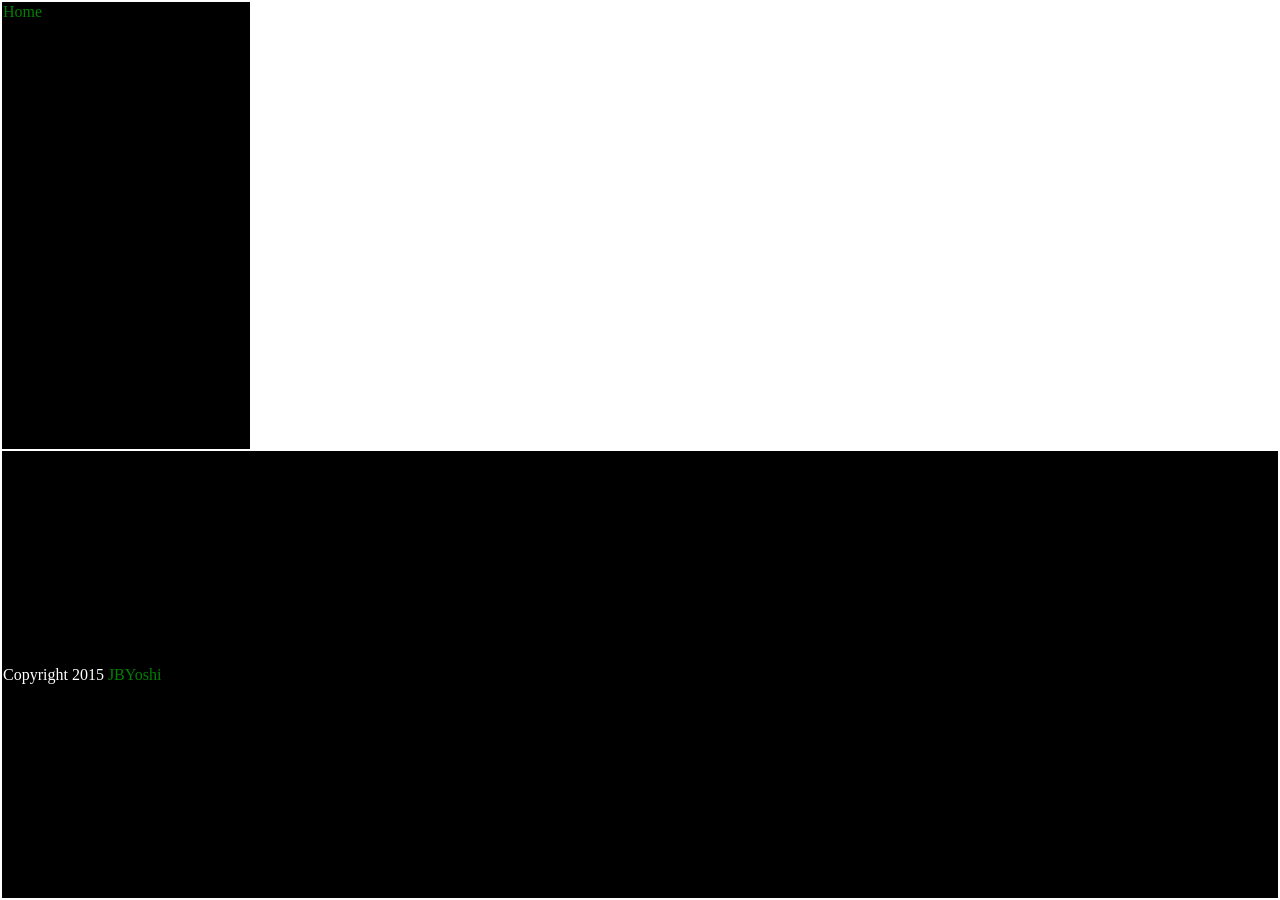
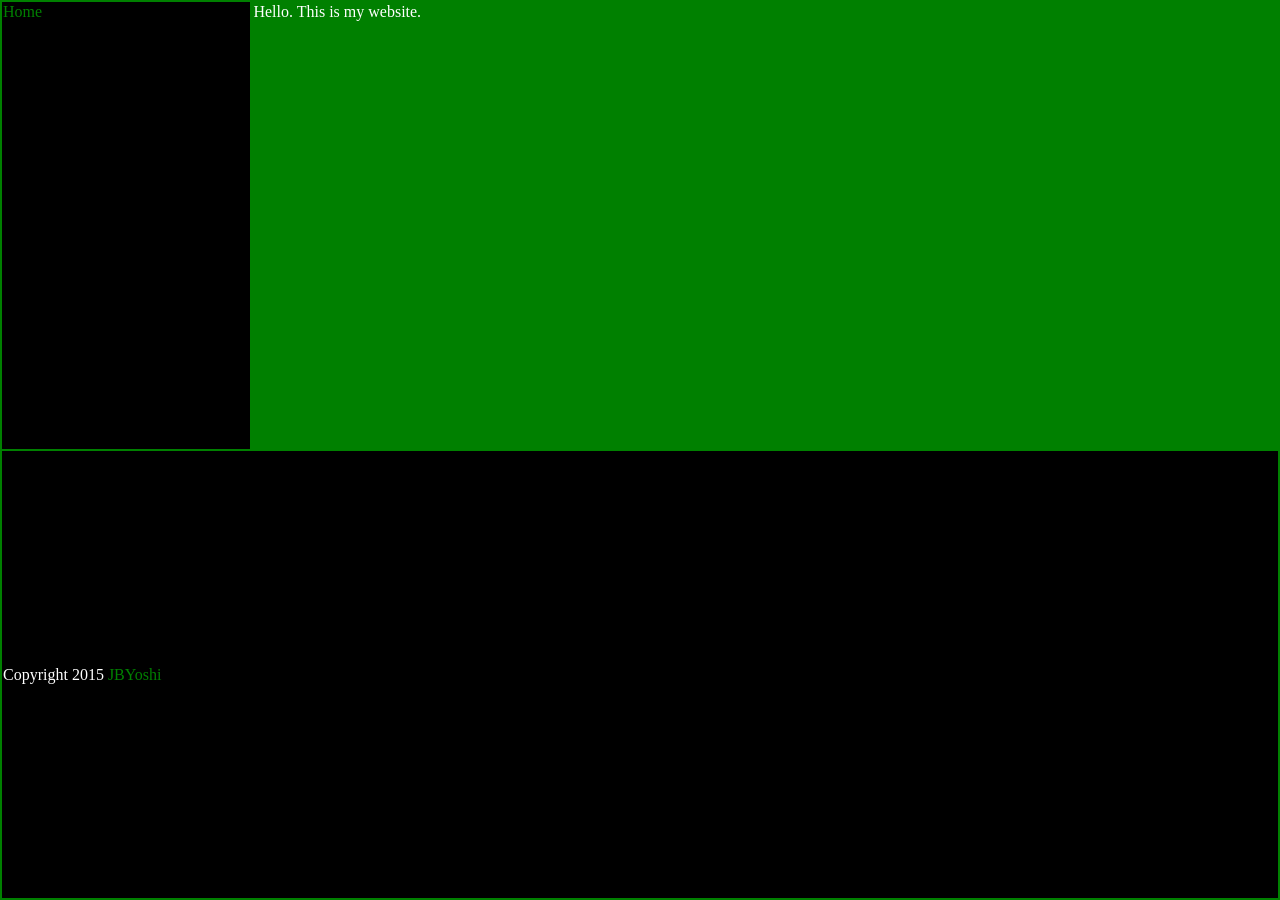
Before and after one commit to JBYoshi/jbyoshi.github.io, a Jekyll site: the page built from index.html, in a window 1280 px wide. Built offline with Jekyll 4.4.1, drawn with Linux system fonts in a browser that asks for light colours.

Commit message:
Fix the background so stuff is actually visible.

```diff
--- a/_layouts/default.html
+++ b/_layouts/default.html
@@ -4,7 +4,7 @@
         <title>{{ page.title }}</title>
         <style>
             html, body, .wrap, .wrap>tbody {width: 100%; height: 100%; margin: 0px; border: 0px; padding: 0px;}
-            html {color: white;}
+            html {background-color: green; color: white;}
             a {color: green; text-decoration: none;}
             .secondary {background-color: black; color: white;}
             .footer {font-size: 9; align: center;}
```
